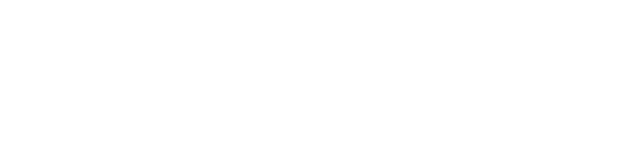
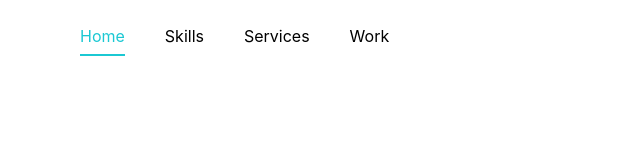
Before and after one commit to aristideminganodji-coder/pg-tailwindcss-web-agency, a website: page src/index.html in a window 1280 px wide. Shown: the whole page, without its empty margins (0-640 px from the left). Drawn offline with Linux system fonts and the light colour scheme.

Commit message:
fin de l'implementation de la nav section

```diff
--- a/src/index.html
+++ b/src/index.html
@@ -8,6 +8,24 @@
 </head>
 <body>
     <!-- Navigations -->
+     <nav>
+        <ul class="flex mt-6">
+            <li>
+                <a href="" class="pb-2 ml-[5rem] text-[#1BC8D3] border-b-2 border-[#1BC8D3]">Home</a>
+            </li>
 
+            <li>
+                <a href="" class="ml-10 hover:pb-2 hover:text-[#1BC8D3] hover:border-b-2 hover:border-[#1BC8D3]">Skills</a>
+            </li>
+
+            <li>
+                <a href="" class="ml-10 hover:pb-2 hover:text-[#1BC8D3] hover:border-b-2 hover:border-[#1BC8D3]">Services</a>
+            </li>
+
+            <li>
+                <a href="" class="ml-10 hover:pb-2 hover:text-[#1BC8D3] hover:border-b-2 hover:border-[#1BC8D3]">Work</a>
+            </li>
+        </ul>
+     </nav>
 </body>
 </html>
```
Also changed, not shown: src/output.css.
